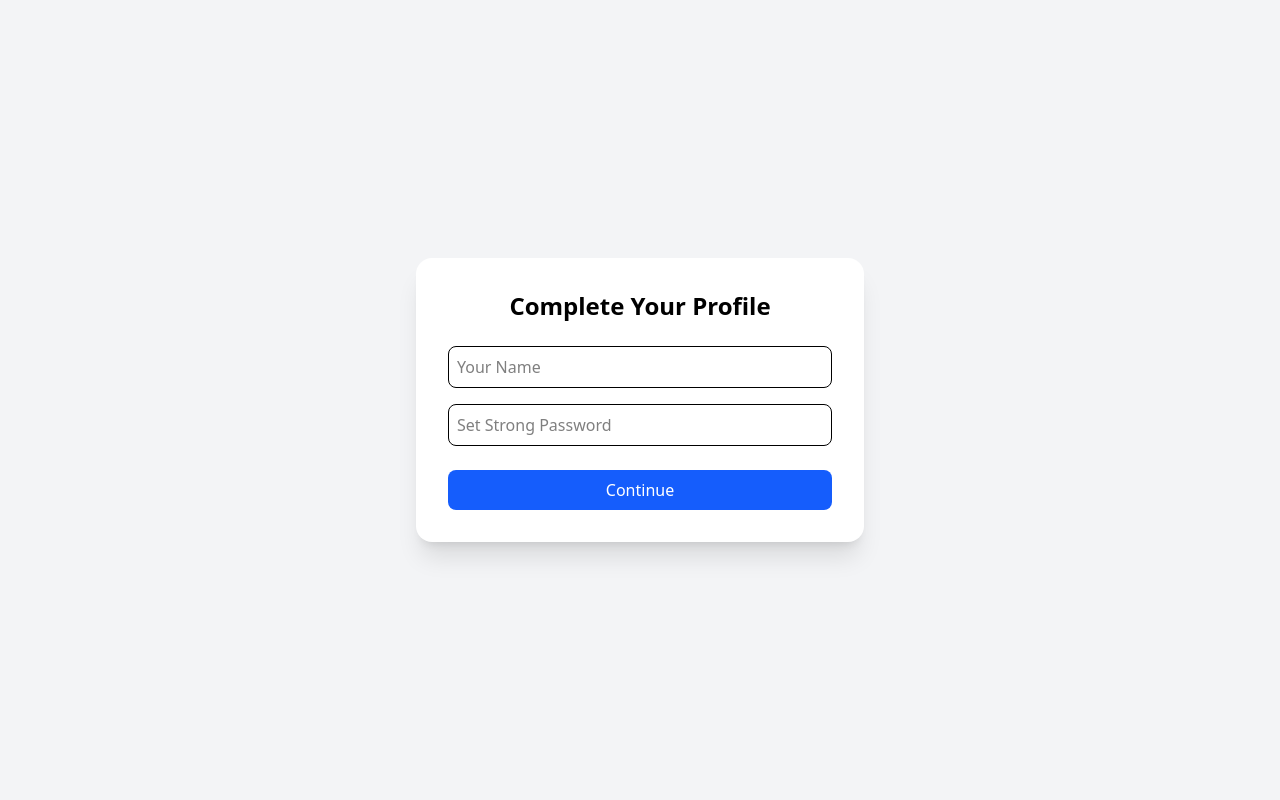
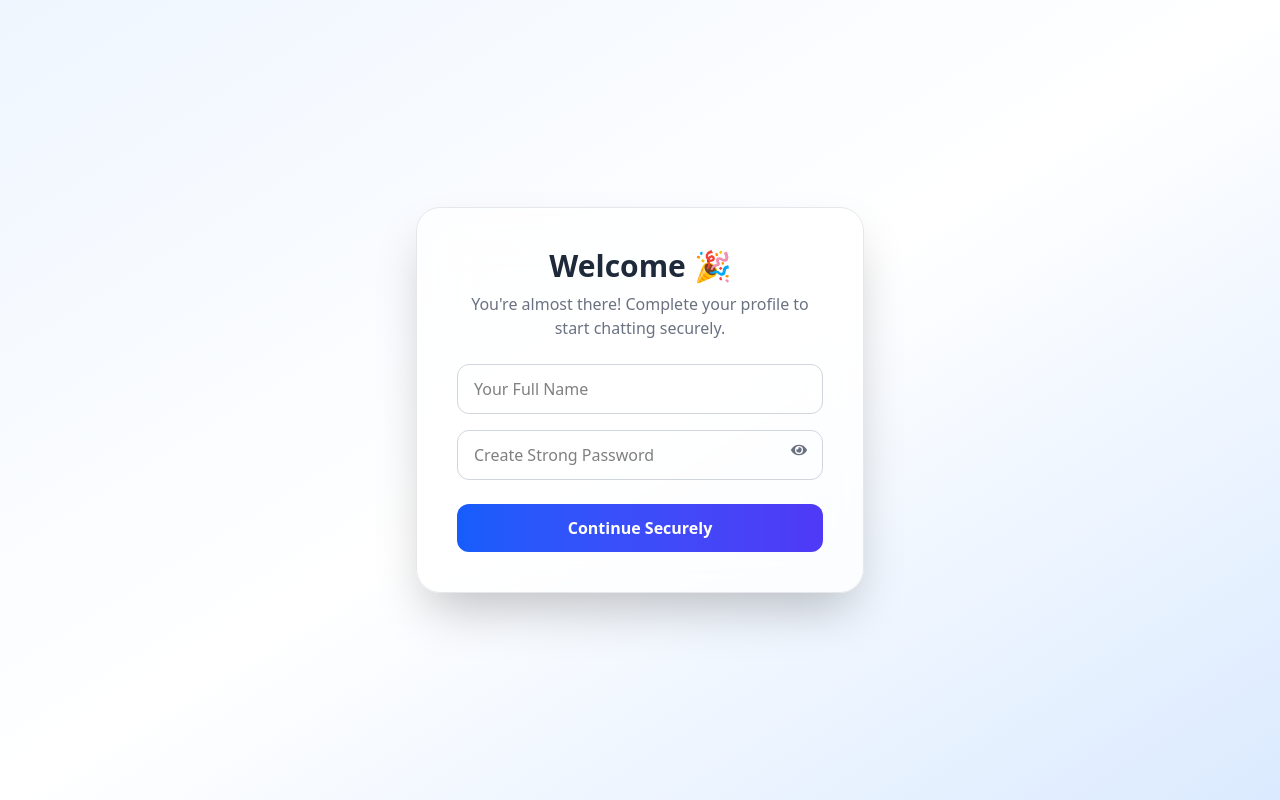
Before and after one commit to Niteshs-Code/aichatbot-frontend, a React (Vite) app: page /complete-profile in a window 1280 px wide. Built offline with nearby package versions, Linux system fonts and the light colour scheme.

Commit message:
url changing

```diff
--- a/src/pages/CompleteProfile.jsx
+++ b/src/pages/CompleteProfile.jsx
@@ -1,17 +1,24 @@
 import { useState } from "react";
 import axios from "axios";
 import { useNavigate } from "react-router-dom";
+import { FaEye, FaEyeSlash, FaCheckCircle } from "react-icons/fa";
 
 export default function CompleteProfile() {
   const [name, setName] = useState("");
   const [password, setPassword] = useState("");
   const navigate = useNavigate();
+   const [showPassword, setShowPassword] = useState(false);
+
+  const passwordRegex =
+    /^(?=.*[a-z])(?=.*[A-Z])(?=.*\d)(?=.*[@$!%*?&]).{8,}$/;
+
+  const isStrong = passwordRegex.test(password);
 
   const handleSubmit = async () => {
     const token = localStorage.getItem("token");
 
     await axios.post(
-      `{import.meta.env.VITE_API_URL}/api/auth/set-password`,
+      `${import.meta.env.VITE_API_URL}/api/auth/set-password`,
       { name, password },
       {
         headers: { Authorization: `Bearer ${token}` }
@@ -22,34 +29,74 @@ export default function CompleteProfile() {
   };
 
   return (
-    <div className="flex items-center justify-center min-h-screen bg-gray-100">
-      <div className="bg-white shadow-xl rounded-2xl p-8 w-full max-w-md">
-        <h2 className="text-2xl font-semibold mb-6 text-center">
-          Complete Your Profile
-        </h2>
+     <div className="min-h-screen bg-gradient-to-br from-blue-50 via-white to-blue-100 flex items-center justify-center px-4">
 
+      <div className="bg-white/70 backdrop-blur-xl shadow-2xl rounded-3xl p-10 w-full max-w-md border border-gray-200 animate-fadeIn">
+
+        {/* Greeting */}
+        <div className="text-center mb-6">
+          <h2 className="text-3xl font-bold text-gray-800">
+            Welcome 🎉
+          </h2>
+          <p className="text-gray-500 mt-2">
+            You're almost there! Complete your profile to start chatting securely.
+          </p>
+        </div>
+
+        {/* Name Input */}
         <input
           type="text"
-          placeholder="Your Name"
-          className="w-full mb-4 p-2 border rounded-lg"
+          placeholder="Your Full Name"
+          className="w-full mb-4 px-4 py-3 border border-gray-300 rounded-xl focus:ring-2 focus:ring-blue-400 outline-none transition"
           value={name}
           onChange={(e) => setName(e.target.value)}
         />
 
-        <input
-          type="password"
-          placeholder="Set Strong Password"
-          className="w-full mb-6 p-2 border rounded-lg"
-          value={password}
-          onChange={(e) => setPassword(e.target.value)}
-        />
+        {/* Password Input */}
+        <div className="relative mb-2">
+          <input
+            type={showPassword ? "text" : "password"}
+            placeholder="Create Strong Password"
+            className="w-full px-4 py-3 border border-gray-300 rounded-xl focus:ring-2 focus:ring-blue-400 outline-none transition pr-12"
+            value={password}
+            onChange={(e) => setPassword(e.target.value)}
+          />
 
+          <span
+            className="absolute right-4 top-3 cursor-pointer text-gray-500"
+            onClick={() => setShowPassword(!showPassword)}
+          >
+            {showPassword ? <FaEyeSlash /> : <FaEye />}
+          </span>
+        </div>
+
+        {/* Password Strength Indicator */}
+        <div className="mb-6 text-sm">
+          {password.length > 0 && (
+            <p className={`${isStrong ? "text-green-600" : "text-red-500"}`}>
+              {isStrong ? (
+                <>
+                  <FaCheckCircle className="inline mr-1" />
+                  Strong Password
+                </>
+              ) : (
+                "Must be 8+ chars with upper, lower, number & special character"
+              )}
+            </p>
+          )}
+        </div>
+
+        {/* Button */}
         <button
-          onClick={handleSubmit}
-          className="w-full bg-blue-600 text-white py-2 rounded-lg hover:bg-blue-700 transition"
+          onClick={() => {
+            if (!isStrong) return alert("Please set a strong password");
+            handleSubmit(name, password);
+          }}
+          className="w-full bg-gradient-to-r from-blue-600 to-indigo-600 text-white py-3 rounded-xl font-semibold hover:scale-105 hover:shadow-lg transition duration-300"
         >
-          Continue
+          Continue Securely
         </button>
+
       </div>
     </div>
   );
```
